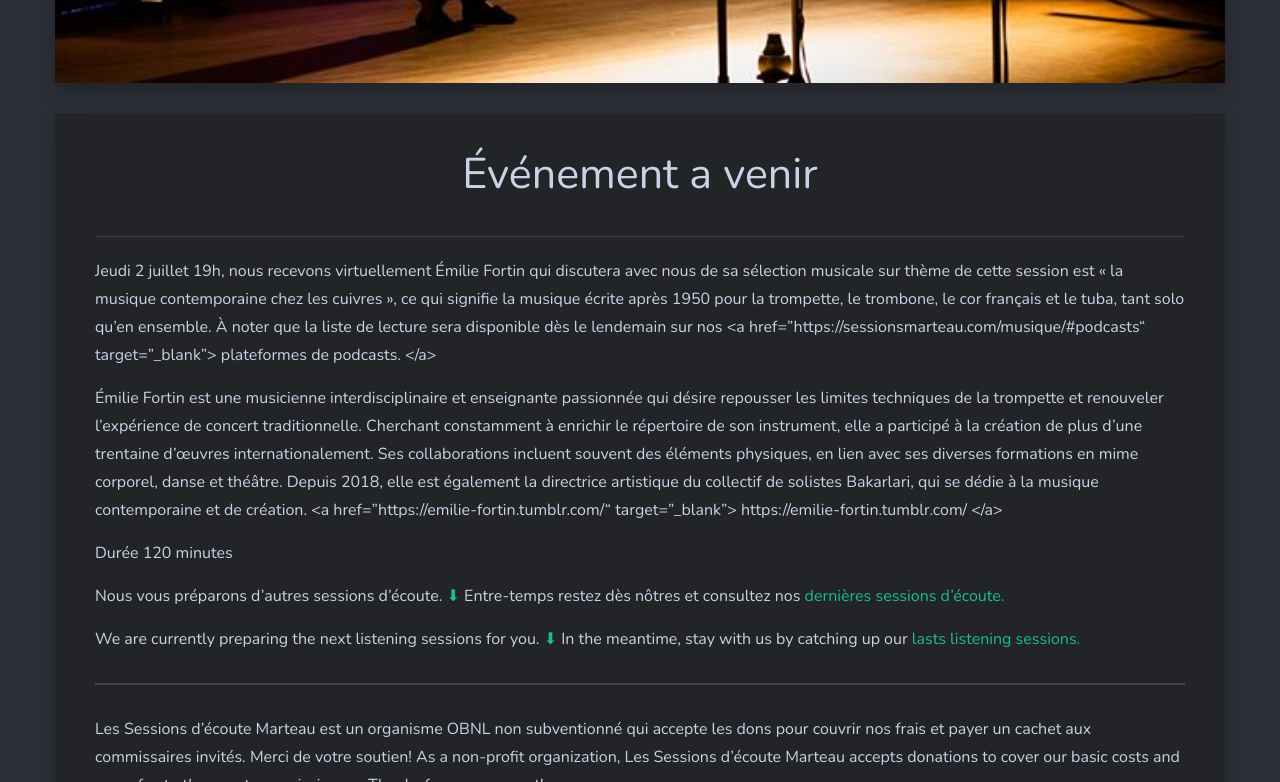
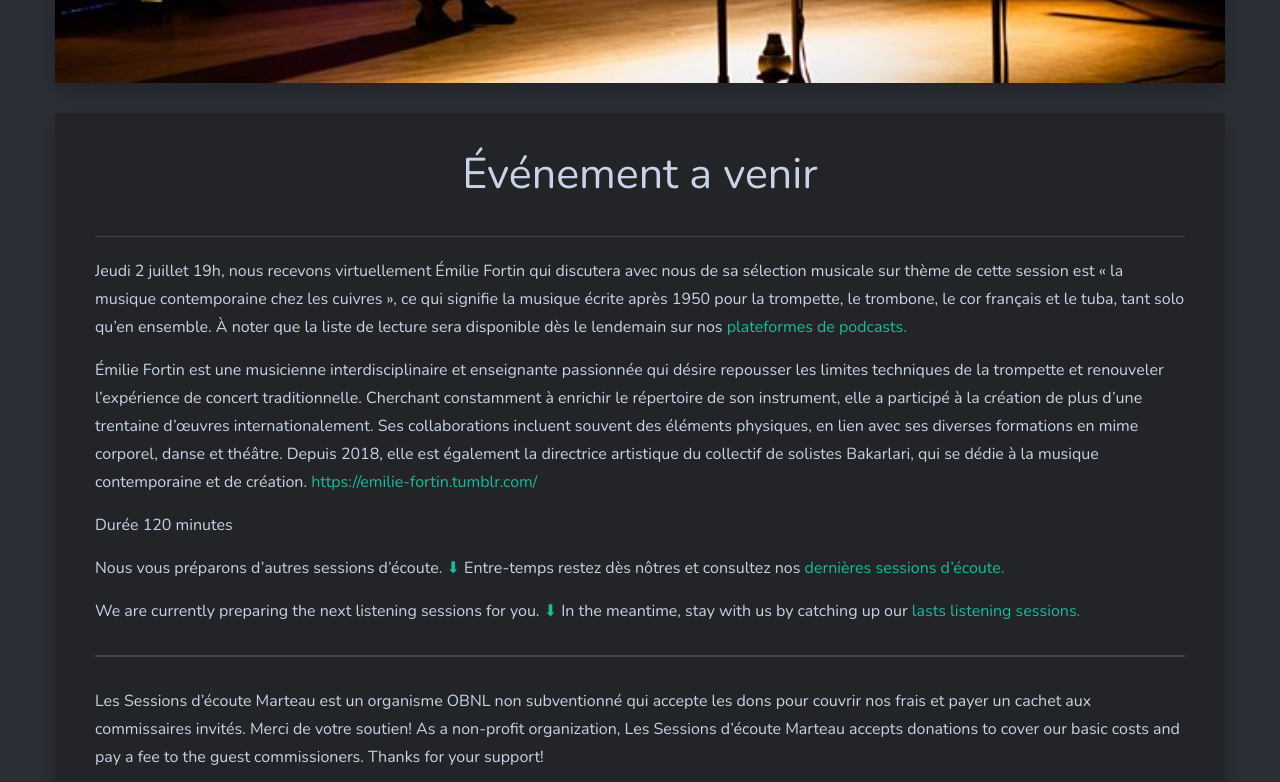
Before and after one commit to sessions-marteau/sessions-marteau-2.github.io, a Jekyll site: the page built from _pages/evenement-a-venir.md, in a window 1280 px wide and 900 px high, scrolled down 612 px, cut to the strip 0-782 px from the top of the window. Built offline with Jekyll 4.4.1, drawn with Linux system fonts in a browser that asks for light colours; nearby versions of some CDN libraries.

Commit message:
Update evenement-a-venir.md

```diff
--- a/_pages/evenement-a-venir.md
+++ b/_pages/evenement-a-venir.md
@@ -6,11 +6,14 @@ permalink: /evenement-a-venir/
 dropdown: true
 ---
 
-Jeudi 2 juillet 19h, nous recevons virtuellement Émilie Fortin qui discutera avec nous de sa sélection musicale sur thème de cette session est « la musique contemporaine chez les cuivres », ce qui signifie la musique écrite après 1950 pour la trompette, le trombone, le cor français et le tuba, tant solo qu’en ensemble. À noter que la liste de lecture sera disponible dès le lendemain sur nos <a href="https://sessionsmarteau.com/musique/#podcasts“ target="_blank">  plateformes de podcasts.
+Jeudi 2 juillet 19h, nous recevons virtuellement Émilie Fortin qui discutera avec nous de sa sélection musicale sur thème de cette session est « la musique contemporaine chez les cuivres », ce qui signifie la musique écrite après 1950 pour la trompette, le trombone, le cor français et le tuba, tant solo qu’en ensemble. À noter que la liste de lecture sera disponible dès le lendemain sur nos <a href="https://sessionsmarteau.com/musique/#podcasts" target="_blank"> plateformes de podcasts.
 </a>
 
-Émilie Fortin est une musicienne interdisciplinaire et enseignante passionnée qui désire repousser les limites techniques de la trompette et renouveler l’expérience de concert traditionnelle. Cherchant constamment à enrichir le répertoire de son instrument, elle a participé à la création de plus d’une trentaine d’œuvres internationalement. Ses collaborations incluent souvent des éléments physiques, en lien avec ses diverses formations en mime corporel, danse et théâtre. Depuis 2018, elle est également la directrice artistique du collectif de solistes Bakarlari, qui se dédie à la musique contemporaine et de création. <a href="https://emilie-fortin.tumblr.com/“ target="_blank"> https://emilie-fortin.tumblr.com/
+Émilie Fortin est une musicienne interdisciplinaire et enseignante passionnée qui désire repousser les limites techniques de la trompette et renouveler l’expérience de concert traditionnelle. Cherchant constamment à enrichir le répertoire de son instrument, elle a participé à la création de plus d’une trentaine d’œuvres internationalement. Ses collaborations incluent souvent des éléments physiques, en lien avec ses diverses formations en mime corporel, danse et théâtre. Depuis 2018, elle est également la directrice artistique du collectif de solistes Bakarlari, qui se dédie à la musique contemporaine et de création. <a href="https://emilie-fortin.tumblr.com/" target="_blank"> https://emilie-fortin.tumblr.com/
 </a>
+
+
+
 
 Durée 120 minutes
 
```
